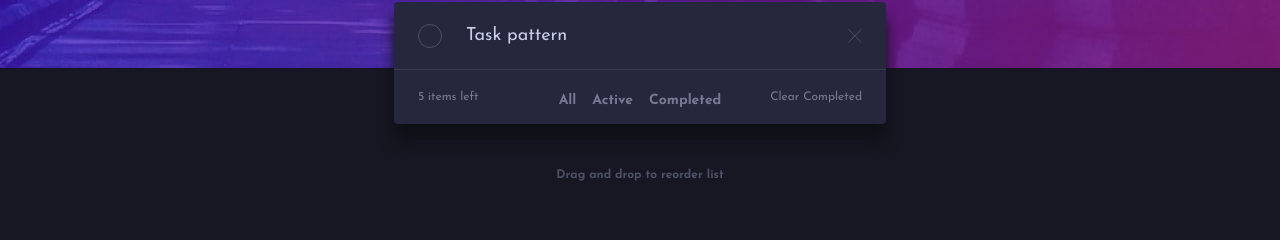
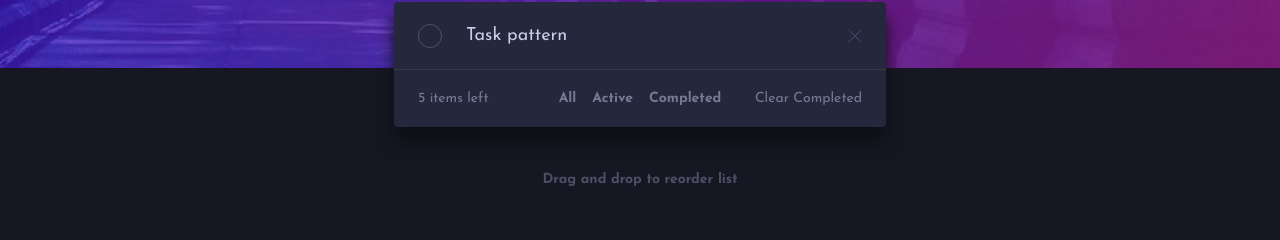
Before and after one commit to pejamp/todo-app, a React (Vite) app: page / in a window 1280 px wide. Shown: the part 232-472 px from the top of the page. Built offline with nearby package versions, Linux system fonts and the light colour scheme.

Commit message:
feat: add active states style

```diff
--- a/src/components/Filter/style.scss
+++ b/src/components/Filter/style.scss
@@ -17,6 +17,8 @@
     left: 50%;
     bottom: 0;
     transform: translateX(-50%);
+    align-items: flex-end;
+    padding-bottom: 18px;
   }
 
   .filter-label {
@@ -24,6 +26,10 @@
     font-weight: $bold-weight;
     cursor: pointer;
     transition: all 300ms ease;
+
+    &:hover {
+      color: $dark-light-grayish-blue-hover;
+    }
 
     @include media(1200px) {
       font-size: 14px;
--- a/src/components/TaskList/style.scss
+++ b/src/components/TaskList/style.scss
@@ -33,6 +33,13 @@
         gap: 12px;
         font-size: 14px;
         color: $dark-light-grayish-blue;
+        cursor: pointer;
+        transition: color 125ms ease-out;
+
+        &:has(input:checked) {
+          color: $dark-grayish-blue;
+          text-decoration: line-through;
+        }
 
         @include media(1200px) {
           gap: 24px;
@@ -44,6 +51,7 @@
           appearance: none;
           background-color: transparent;
           margin: 0;
+          position: relative;
           width: 20px;
           height: 20px;
           border: 1px solid $dark-grayish-blue;
@@ -51,6 +59,14 @@
           display: grid;
           place-content: center;
           cursor: pointer;
+          transition: border 250ms ease-out;
+
+          &:hover {
+            background: linear-gradient($dark-very-dark-desaturated-blue, $dark-very-dark-desaturated-blue) padding-box,
+            $primary-check-background border-box;
+            border-radius: 50%;
+            border: 1px solid transparent;
+          }
 
           &::before {
             content: "";
@@ -63,7 +79,7 @@
             background-size: auto;
             opacity: 0;
             visibility: hidden;
-            transition: all 120ms ease-in-out;
+            transition: all 125ms ease-out;
           }
 
           &:checked::before {
@@ -92,7 +108,7 @@
         cursor: pointer;
 
         @include media(1200px) {
-          transition: all 200ms ease-in;
+          transition: opacity 250ms ease-out, visibility 250ms ease-out;
           opacity: 0;
           visibility: hidden;
         }
@@ -114,13 +130,23 @@
     button {
       background: transparent;
       border: 0;
+      padding: 0;
       font-size: 12px;
       color: $dark-dark-grayish-blue;
-      padding: 0;
+      cursor: pointer;
+      transition: color 300ms ease;
+
+      &:hover {
+        color: $dark-light-grayish-blue-hover;
+      }
     }
 
     @include media(1200px) {
       padding: 18px 24px;
+
+      p, button {
+        font-size: 14px;
+      }
     }
   }
 }
--- a/src/components/ThemeButton/style.scss
+++ b/src/components/ThemeButton/style.scss
@@ -6,6 +6,11 @@
   padding: 0;
   width: 20px;
   cursor: pointer;
+  transition: transform 250ms ease;
+
+  &:hover {
+    transform: scale(1.1);
+  }
 
   @include media(1200px) {
     width: 26px;
--- a/src/styles/app.scss
+++ b/src/styles/app.scss
@@ -61,6 +61,10 @@
       font-size: 12px;
       font-weight: $bold-weight;
       padding-top: 42px;
+
+      @include media(1200px) {
+        font-size: 14px;
+      }
     }
   }
 }
```
